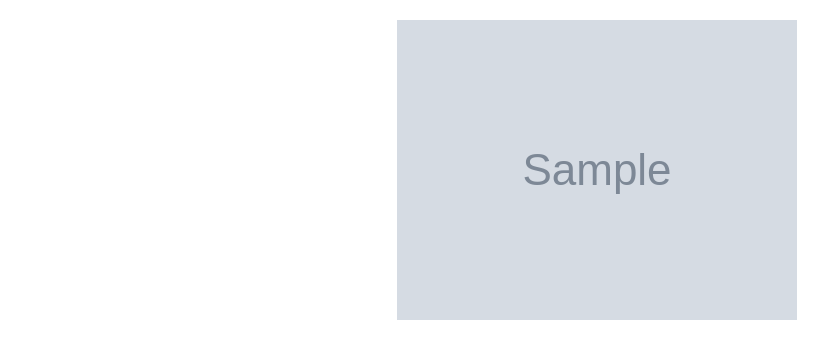
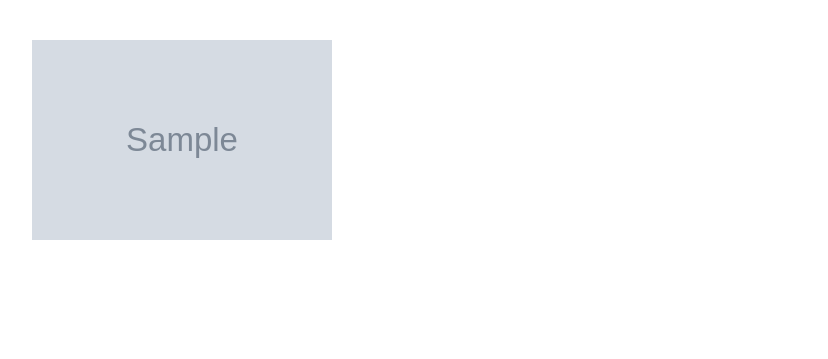
Before and after one commit to Saitore973/gallery_app, a Django app: page /current/ in a window 1280 px wide. Shown: the part 52-411 px from the top of the page, without its empty margins (43-871 px from the left). Run offline with Django 4.2, Linux system fonts and the light colour scheme; tables that the repository leaves empty hold one stand-in row (values such as "Sample post"); grey boxes marked "Sample" are stand-in pictures; some libraries are stand-ins or nearby versions.

Commit message:
resize the images

```diff
--- a/photos/templates/all-photos/current-photos.html
+++ b/photos/templates/all-photos/current-photos.html
@@ -11,9 +11,11 @@
 <div class="container">
   <div class="row">
    {% for image in photos %}
-            <div class="card" data-toggle="modal" data-target="#{{image.id}}">
-                <img src="{{image.image.url}}" alt="{{image.name}}" class="card-img">
-            </div>
+            <div class="col-md-4 photo ">
+        <img src="{{image.image.url}}" class="img-responsive" data-toggle="modal" data-target="#{{image.id}}"
+          style="width: 300px; height: 200px;" alt="Image">
+      </div>
+
 
 
             <div class="modal fade " id="{{image.id}}" tabindex="-1" role="dialog"
--- a/static/css/base.css
+++ b/static/css/base.css
@@ -2,7 +2,7 @@ h1{
     color:green;
 }
 
-photo{
+.photo{
     width:100px;
     height:100px;
 
```
Also changed, not shown: 2 other files.
